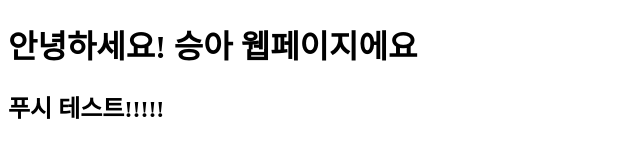
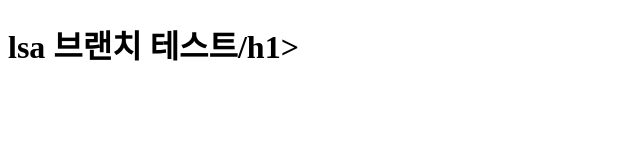
Before and after one commit to seunga4170/jumoonhaejo, a plain HTML site: page lsa.html in a window 1280 px wide. Shown: the whole page, without its empty margins (0-640 px from the left). Drawn offline with Linux system fonts and the light colour scheme.

Commit message:
브랜치 테스트

```diff
--- a/lsa.html
+++ b/lsa.html
@@ -5,7 +5,6 @@
     <title>hihi</title>
 </head>
 <body>
-    <h1>안녕하세요! 승아 웹페이지에요</h1>
-    <h2>푸시 테스트!!!!!</h2>
+    <h1>lsa 브랜치 테스트/h1>
 </body>
 </html>
```
